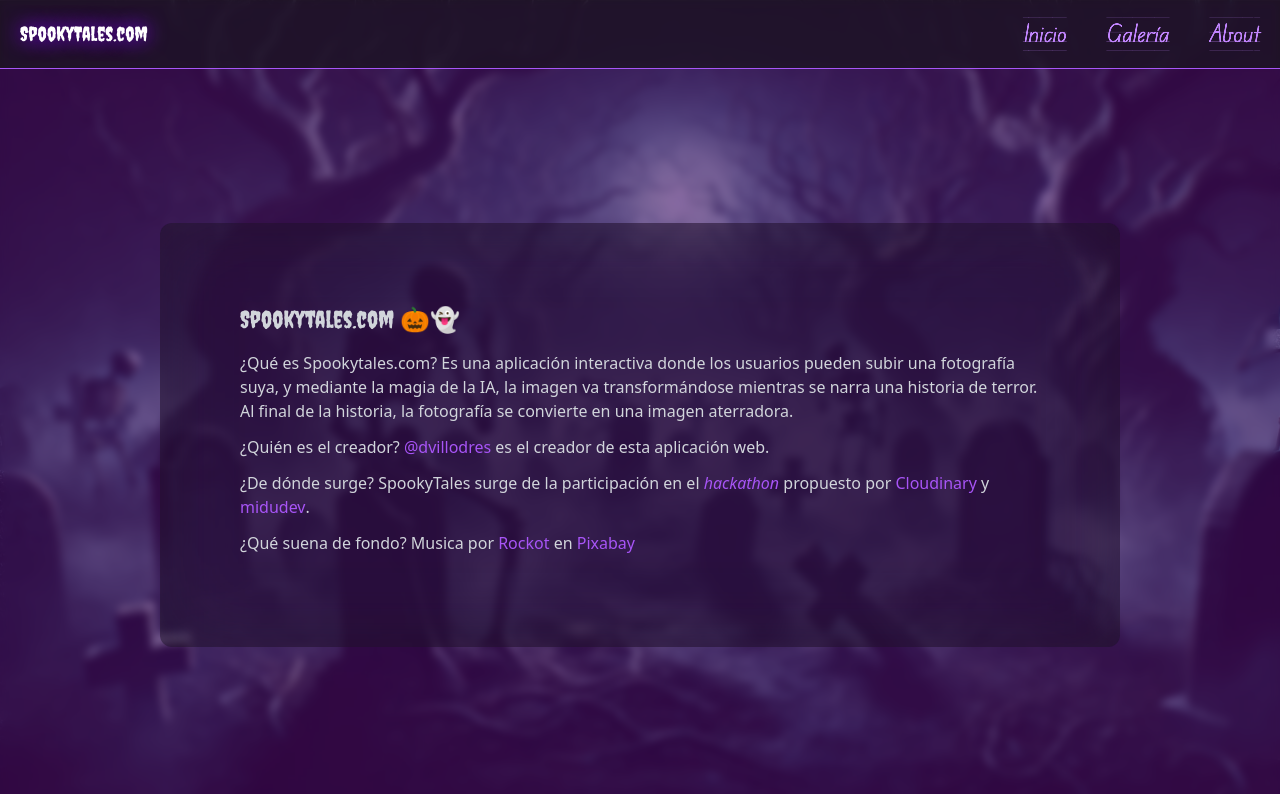
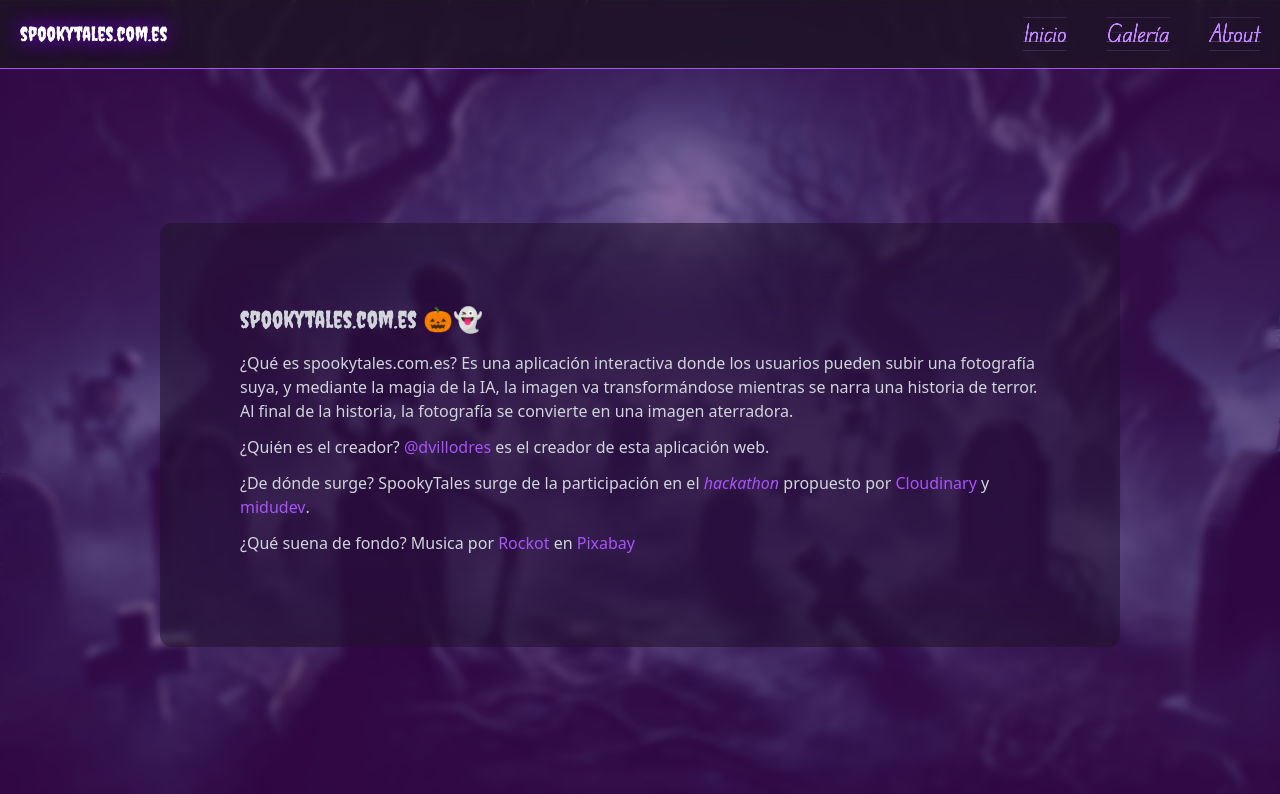
Before and after one commit to dvillodres/spookytales.com.es, an Astro site: page /about in a window 1280 px wide. Built offline with nearby package versions, Linux system fonts and the light colour scheme; Astro itself is replaced by a stand-in of ours.

Commit message:
replace domain

```diff
--- a/src/components/Header.astro
+++ b/src/components/Header.astro
@@ -2,7 +2,7 @@
 
 ---
 <header transition:name="heading" class="p-3 bg-neutral-900/70 text-left border-b border-purple-500 backdrop-blur-sm flex justify-between">
-    <a  class="text-xl p-2 glow-text-stop creepster">SpookyTales.com</a>
+    <a  class="text-xl p-2 glow-text-stop creepster">spookytales.com.es</a>
     <div class="m-0 p-2 flex gap-10">
         <a  href="/" class="text-xl p-0 edu hover:text-purple-500 text-purple-400 ">Inicio</a>
         <a  href="/" class="text-xl p-0 edu hover:text-purple-500 text-purple-400 ">Galería</a>
--- a/src/layouts/BaseLayout.astro
+++ b/src/layouts/BaseLayout.astro
@@ -7,7 +7,7 @@ const {bg = '/assets/img/bg.webp', fog = true} = Astro.props;
 <head>
     <meta charset="UTF-8">
     <meta name="viewport" content="width=device-width, initial-scale=1.0">
-    <title>Historias Interactivas con tus fotografías | SpookyTales.com</title>
+    <title>Historias Interactivas con tus fotografías | spookytales.com.es</title>
     <link rel="icon" type="image/svg+xml" href="/favicon.webp" />
 
     <style is:global>
--- a/src/pages/about.astro
+++ b/src/pages/about.astro
@@ -5,8 +5,8 @@ import BaseLayout from "../layouts/BaseLayout.astro";
 <BaseLayout bg="/assets/img/about-bg.webp">
 	<div class="w-full h-full flex flex-col items-center justify-center p-3 md:p-0">
 		<div class="max-w-[960px] text-gray-300 p-20 text-left bg-neutral-900/40 backdrop-blur-2xl rounded-xl">
-			<h1 class="text-2xl  mb-4"><span class="creepster">Spookytales.com</span> 🎃👻</h1>
-			<p class="mb-3 font-light"><strong>¿Qué es Spookytales.com?</strong> Es una aplicación interactiva donde los usuarios pueden subir una fotografía suya, y mediante la magia de la IA, la imagen va transformándose mientras se narra una historia de terror. Al final de la historia, la fotografía se convierte en una imagen aterradora.</p>
+			<h1 class="text-2xl  mb-4"><span class="creepster">spookytales.com.es</span> 🎃👻</h1>
+			<p class="mb-3 font-light"><strong>¿Qué es spookytales.com.es?</strong> Es una aplicación interactiva donde los usuarios pueden subir una fotografía suya, y mediante la magia de la IA, la imagen va transformándose mientras se narra una historia de terror. Al final de la historia, la fotografía se convierte en una imagen aterradora.</p>
 			<p class="mb-3 font-light"><strong>¿Quién es el creador?</strong> <a class="text-purple-500 hover:text-purple-600 font-medium" href="https://d-v.es">@dvillodres</a> es el creador de esta aplicación web.</p>
 			<p class="mb-3 font-light"><strong>¿De dónde surge?</strong> SpookyTales surge de la participación en el <a rel="nofollow" class="text-purple-500 hover:text-purple-600 italic font-medium" href="https://cloudinary.com/blog/cloudinary-cloudcreate-spooky-ai-hackathon">hackathon</a> propuesto por <a class="text-purple-500 hover:text-purple-600 font-medium" rel="nofollow" href="https://cloudinary.com">Cloudinary</a> y <a class="text-purple-500 hover:text-purple-600 font-medium" href="https://midu.dev">midudev</a>.</p>
 			<p class="mb-3 font-light"><strong>¿Qué suena de fondo?</strong> Musica por <a rel="nofollow" class="text-purple-500 hover:text-purple-600 font-medium" href="https://pixabay.com/es/users/rockot-1947599/?utm_source=link-attribution&utm_medium=referral&utm_campaign=music&utm_content=245048">Rockot</a> en <a rel="nofollow" class="text-purple-500 hover:text-purple-600 font-medium" href="https://pixabay.com//?utm_source=link-attribution&utm_medium=referral&utm_campaign=music&utm_content=245048">Pixabay</a></p>
--- a/src/pages/aventura/[slug]/[username]/compartir.astro
+++ b/src/pages/aventura/[slug]/[username]/compartir.astro
@@ -18,9 +18,9 @@ import Layout from "../../../../layouts/Layout.astro";
                     </div>
                 </div>
                 <div class="w-2/3 bg-neutral-900/40 p-12 rounded-2xl">
-                    <h1 class="text-2xl w-full mb-4"> <span class="creepster">Comparte la experiencia Spookytales.com</span> 🎃👻</h1>
+                    <h1 class="text-2xl w-full mb-4"> <span class="creepster">Comparte la experiencia spookytales.com.es</span> 🎃👻</h1>
 
-                    <p class="mb-3 font-light"><strong>¿Qué es Spookytales.com?</strong> Es una aplicación interactiva donde los usuarios pueden subir una fotografía suya, y mediante la magia de la IA, la imagen va transformándose mientras se narra una historia de terror. Al final de la historia, la fotografía se convierte en una imagen aterradora.</p>
+                    <p class="mb-3 font-light"><strong>¿Qué es spookytales.com.es?</strong> Es una aplicación interactiva donde los usuarios pueden subir una fotografía suya, y mediante la magia de la IA, la imagen va transformándose mientras se narra una historia de terror. Al final de la historia, la fotografía se convierte en una imagen aterradora.</p>
                     <p class="mb-3 font-light"><strong>¿Quién es el creador?</strong> <a class="text-purple-500 hover:text-purple-600 font-medium" href="https://d-v.es">@dvillodres</a> es el creador de esta aplicación web.</p>
                     <p class="mb-3 font-light"><strong>¿De dónde surge?</strong> SpookyTales surge de la participación en el <a rel="nofollow" class="text-purple-500 hover:text-purple-600 italic font-medium" href="https://cloudinary.com/blog/cloudinary-cloudcreate-spooky-ai-hackathon">hackathon</a> propuesto por <a class="text-purple-500 hover:text-purple-600 font-medium" rel="nofollow" href="https://cloudinary.com">Cloudinary</a> y <a class="text-purple-500 hover:text-purple-600 font-medium" href="https://midu.dev">midudev</a>.</p>
                     <p class="mb-3 font-light"><strong>¿Qué suena de fondo?</strong> Musica por <a rel="nofollow" class="text-purple-500 hover:text-purple-600 font-medium" href="https://pixabay.com/es/users/rockot-1947599/?utm_source=link-attribution&utm_medium=referral&utm_campaign=music&utm_content=245048">Rockot</a> en <a rel="nofollow" class="text-purple-500 hover:text-purple-600 font-medium" href="https://pixabay.com//?utm_source=link-attribution&utm_medium=referral&utm_campaign=music&utm_content=245048">Pixabay</a></p>
--- a/src/pages/index.astro
+++ b/src/pages/index.astro
@@ -5,7 +5,7 @@ import ImageUploader from "../components/ImageUploader.astro";
 
 <BaseLayout>
 	<div class="w-full h-full flex flex-col justify-center items-center p-3 md:p-0">
-		<h1 transition:name="heading" class="text-4xl md:text-6xl glow-text creepster mb-6">SpookyTales.com</h1>
+		<h1 transition:name="heading" class="text-4xl md:text-6xl glow-text creepster mb-6">spookytales.com.es</h1>
 		<p class="text-lg md:text-xl mb-10 max-w-2xl">Adéntrate en un mundo de misterio. Sube una fotografía tuya y transforma tu destino en una experiencia de terror única.</p>
 
 		<ImageUploader/>
@@ -17,7 +17,7 @@ import ImageUploader from "../components/ImageUploader.astro";
 				<div class="w-full h-full rounded-xl border-2 border-green-500 overflow-hidden p-0 m-0">
 					<img src="/assets/img/recomended-images/good-image.webp"
 						 class="character w-full h-full object-cover object-center  p-0 m-0"
-						 alt="Imagen recomendada para disfrutar de spookytales.com" >
+						 alt="Imagen recomendada para disfrutar de spookytales.com.es" >
 				</div>
 			</div>
 
@@ -26,7 +26,7 @@ import ImageUploader from "../components/ImageUploader.astro";
 				<div class="w-full h-full  rounded-xl border-2 border-red-500 overflow-hidden p-0 m-0">
 					<img src="/assets/img/recomended-images/bad-image.webp"
 						class="character w-full h-full object-cover object-center  p-0 m-0"
-						alt="Imagen NO recomendada para disfrutar de spookytales.com" >
+						alt="Imagen NO recomendada para disfrutar de spookytales.com.es" >
 				</div>
 			</div>
 		</div>
```
Also changed, not shown: README.md.
